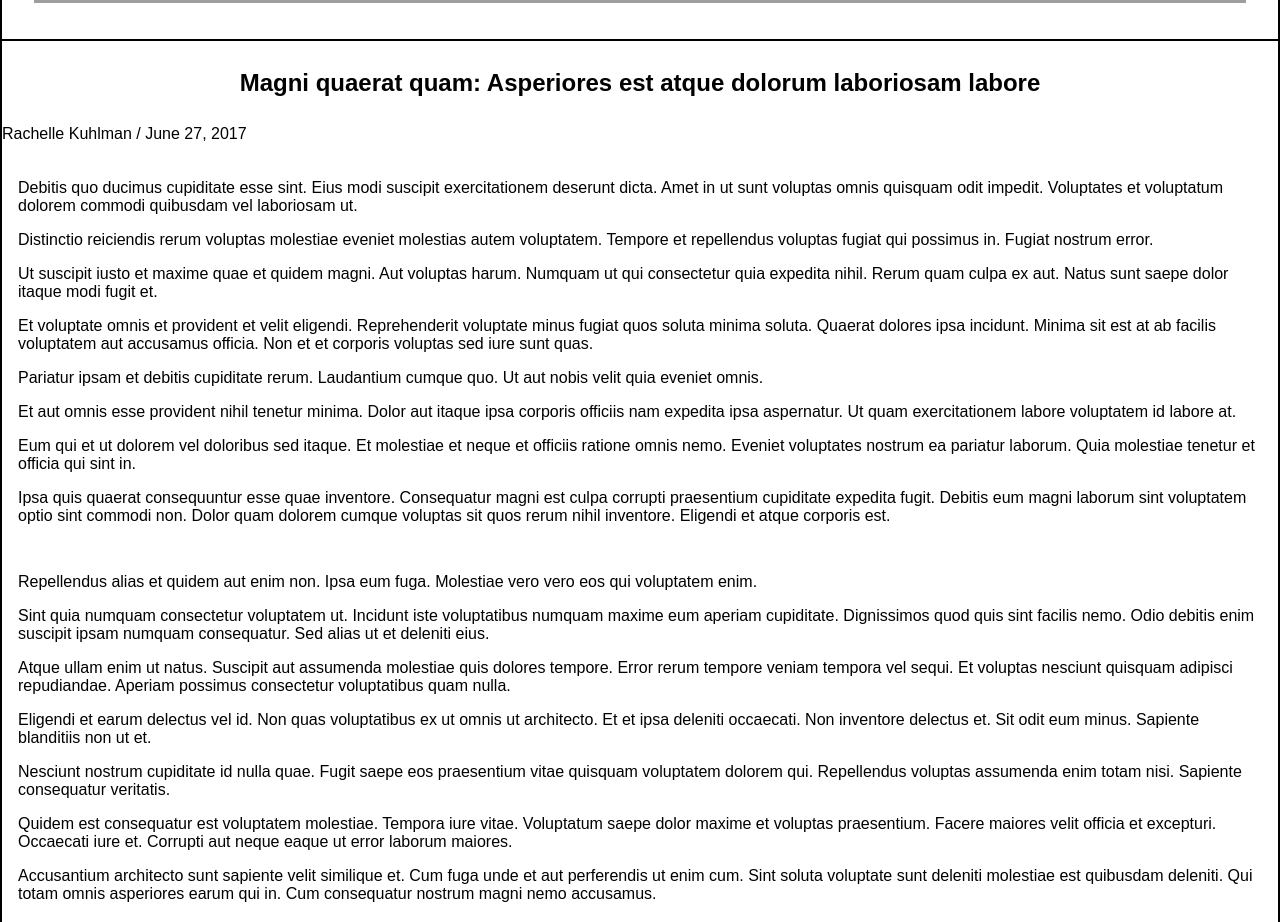
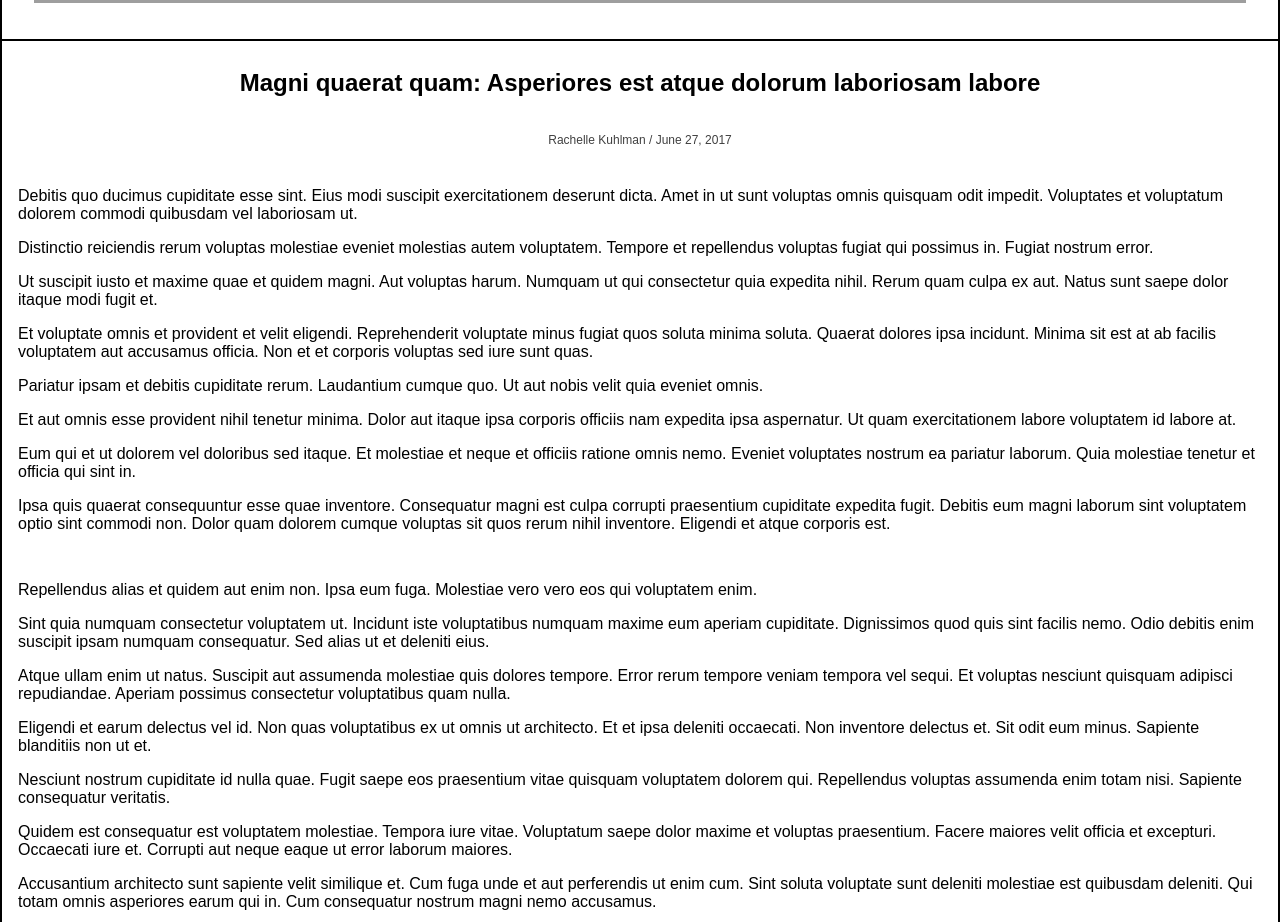
Before and after one commit to lindellcarternyc/ghost-trello-1, a React (Create React App) app: page / in a window 1280 px wide. Shown: the part 1080-2002 px from the top of the page. Built offline with nearby package versions, Linux system fonts and the light colour scheme; grey boxes are pictures that could not be loaded.

Commit message:
Added styles for story details

```diff
--- a/src/components/views/Story/Story.styles.css
+++ b/src/components/views/Story/Story.styles.css
@@ -3,6 +3,11 @@
   .story .story--title {
     text-align: center;
     padding: 0.5rem; }
+  .story .story--details {
+    font-size: 0.75rem;
+    padding: 0.5rem;
+    text-align: center;
+    color: #404040; }
   .story .story--image--wrapper {
     border-bottom: 2px solid black;
     padding: 2rem;
--- a/src/components/views/Story/Story.styles.scss
+++ b/src/components/views/Story/Story.styles.scss
@@ -5,6 +5,14 @@
     text-align: center;
     padding: 0.5rem;
   }
+
+  .story--details {
+    font-size: 0.75rem;
+    padding: 0.5rem;
+    text-align: center;
+    color: lighten(black, 25%);
+  }
+
   .story--image--wrapper {
     border-bottom: 2px solid black;
     padding: 2rem;
--- a/src/components/views/Story/Story.tsx
+++ b/src/components/views/Story/Story.tsx
@@ -37,7 +37,7 @@ export const Story = (props: StoryProps) => {
         <img src={image} className='story--image' />
       </div>
       <h2 className='story--title'>{title}</h2>
-      <p>{author} / {written}</p>
+      <p className='story--details'>{author} / {written}</p>
       <div className='story--text'>
         {sections}
       </div>
```
Also changed, not shown: 1 other file (tests, documents, lock files or other folders).
